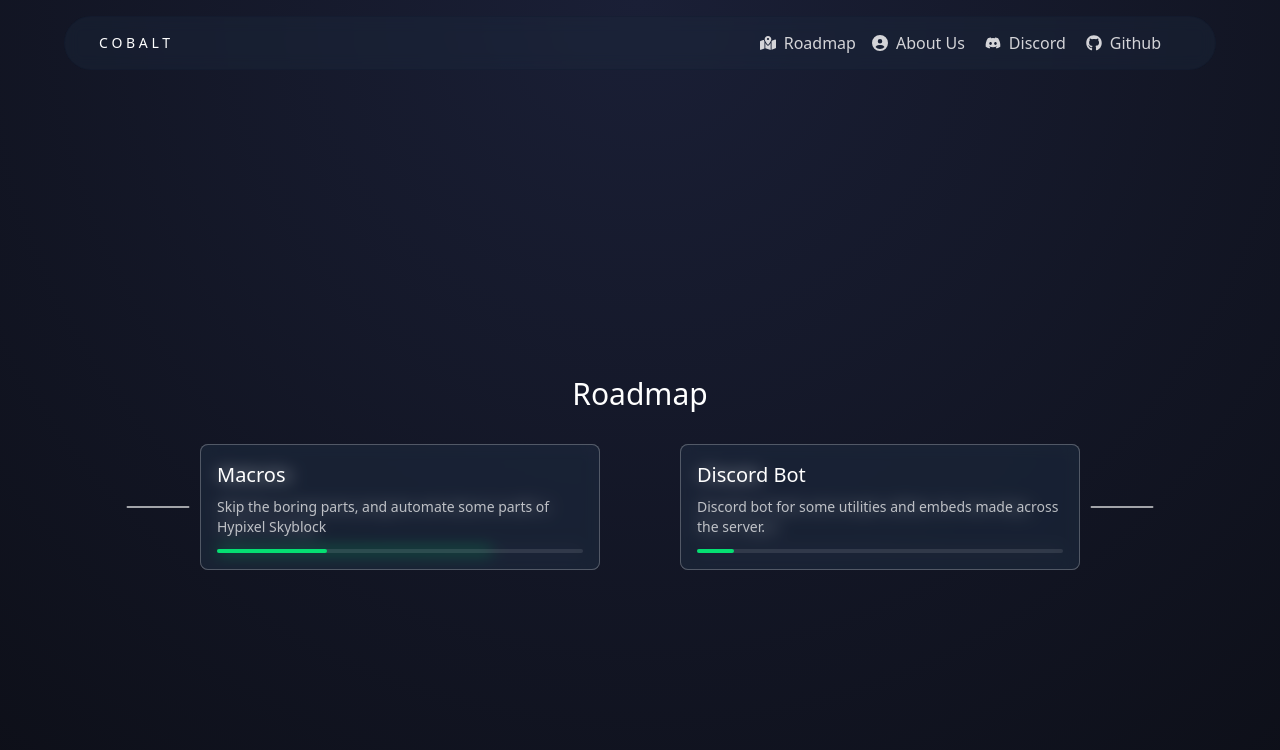
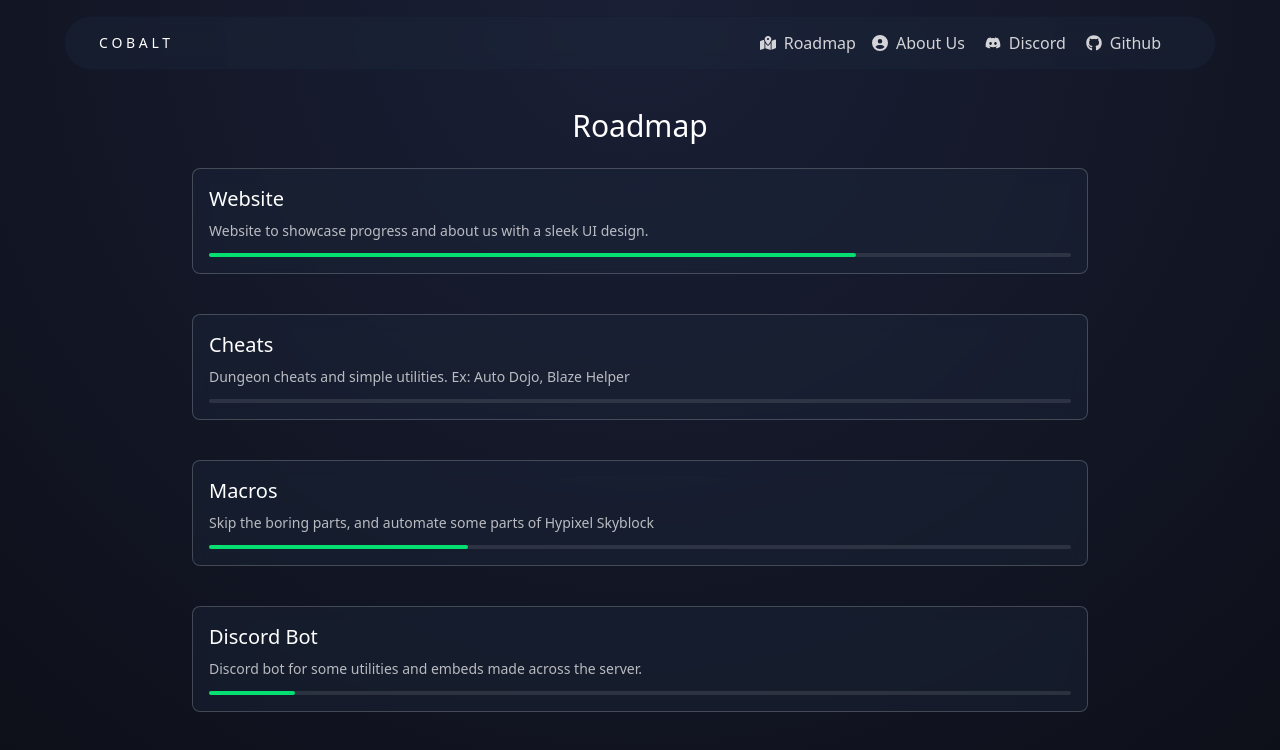
Before and after one commit to CobaltQOL/cobaltqol.github.io, a Next.js app: page /roadmap in a window 1280 px wide. Shown: the top 750 px of the page. Built offline with nearby package versions, Linux system fonts and the light colour scheme.

Commit message:
app/roadmap/page.tsx: finish the page?

```diff
--- a/app/roadmap/page.tsx
+++ b/app/roadmap/page.tsx
@@ -19,28 +19,24 @@
       title: "Website",
       description:
         "Website to showcase progress and about us with a sleek UI design.",
-      position: "left",
       progress: 75,
     },
     {
       title: "Cheats",
       description:
         "Dungeon cheats and simple utilities. Ex: Auto Dojo, Blaze Helper",
-      position: "right",
       progress: 0,
     },
     {
       title: "Macros",
       description:
         "Skip the boring parts, and automate some parts of Hypixel Skyblock",
-      position: "left",
       progress: 30,
     },
     {
       title: "Discord Bot",
       description:
         "Discord bot for some utilities and embeds made across the server.",
-      position: "right",
       progress: 10,
     },
   ];
@@ -56,62 +52,32 @@
           isVisible ? "opacity-100" : "opacity-0"
         } flex flex-col items-center justify-center min-h-screen pt-[100px] pb-20 box-border px-4`}
       >
-        <h1 className="text-3xl font-normal text-white mb-8">Roadmap</h1>
+        <h1 className="text-3xl font-normal text-white mb-6">Roadmap</h1>
 
         <div className="relative w-full max-w-4xl">
-          {/* Central vertical line */}
-          <div className="absolute left-1/2 w-[2px] h-full bg-white/20 transform -translate-x-1/2" />
-
-          {roadmapItems.map((item, index) => {
-            const isLeft = item.position === "left";
-            const verticalPosition = 15 + index * 23;
-
-            return (
+          <div className="flex flex-col space-y-10">
+            {roadmapItems.map((item, index) => (
               <div
                 key={item.title}
-                className="absolute"
-                style={{
-                  top: `${verticalPosition}%`,
-                  [isLeft ? "right" : "left"]: "50%",
-                }}
+                className={`flex flex-col items-center ${index === roadmapItems.length - 1 ? "mb-0" : "mb-10"}`}
               >
-                <div className={`relative ${isLeft ? "mr-4 md:mr-8" : "ml-4 md:ml-8"}`}>
-                  {/* Curved SVG connector */}
-                  <svg
-                    className={`absolute top-1/2 -translate-y-1/2 w-16 h-12 ${
-                      isLeft ? "right-[calc(100%+2px)]" : "left-[calc(100%+2px)]"
-                    }`}
-                    viewBox="0 0 100 50"
-                  >
-                    <path
-                      d={isLeft ? "M98,25 Q50,25 2,25" : "M2,25 Q50,25 98,25"}
-                      stroke="rgba(255,255,255,0.5)"
-                      strokeWidth="2"
-                      fill="none"
-                      strokeLinecap="round"
-                    />
-                  </svg>
-
-                  {/* Content card */}
-                  <div className="relative bg-slate-800/40 backdrop-blur-sm rounded-lg p-4 border border-white/20 hover:bg-white/15 transition-all max-w-[280px] md:max-w-none mx-2">
+                <div className="relative bg-slate-800/40 backdrop-blur-sm rounded-lg p-4 border border-white/20 hover:bg-white/15 transition-all w-full">
                   <h2 className="text-xl text-white font-medium">
                     {item.title}
                   </h2>
                   <p className="text-white/70 mt-2 text-sm">
                     {item.description}
                   </p>
-
                   <div className="mt-3 h-1 bg-white/10 rounded-full">
                     <div
-                        className="h-full bg-green-400 rounded-full transition-all duration-500"
+                      className="h-full bg-green-400 rounded-full"
                       style={{ width: `${item.progress}%` }}
                     />
                   </div>
                 </div>
               </div>
+            ))}
           </div>
-            );
-          })}
         </div>
       </div>
     </div>
```
Lines whose indentation alone changed are shown as unchanged.
